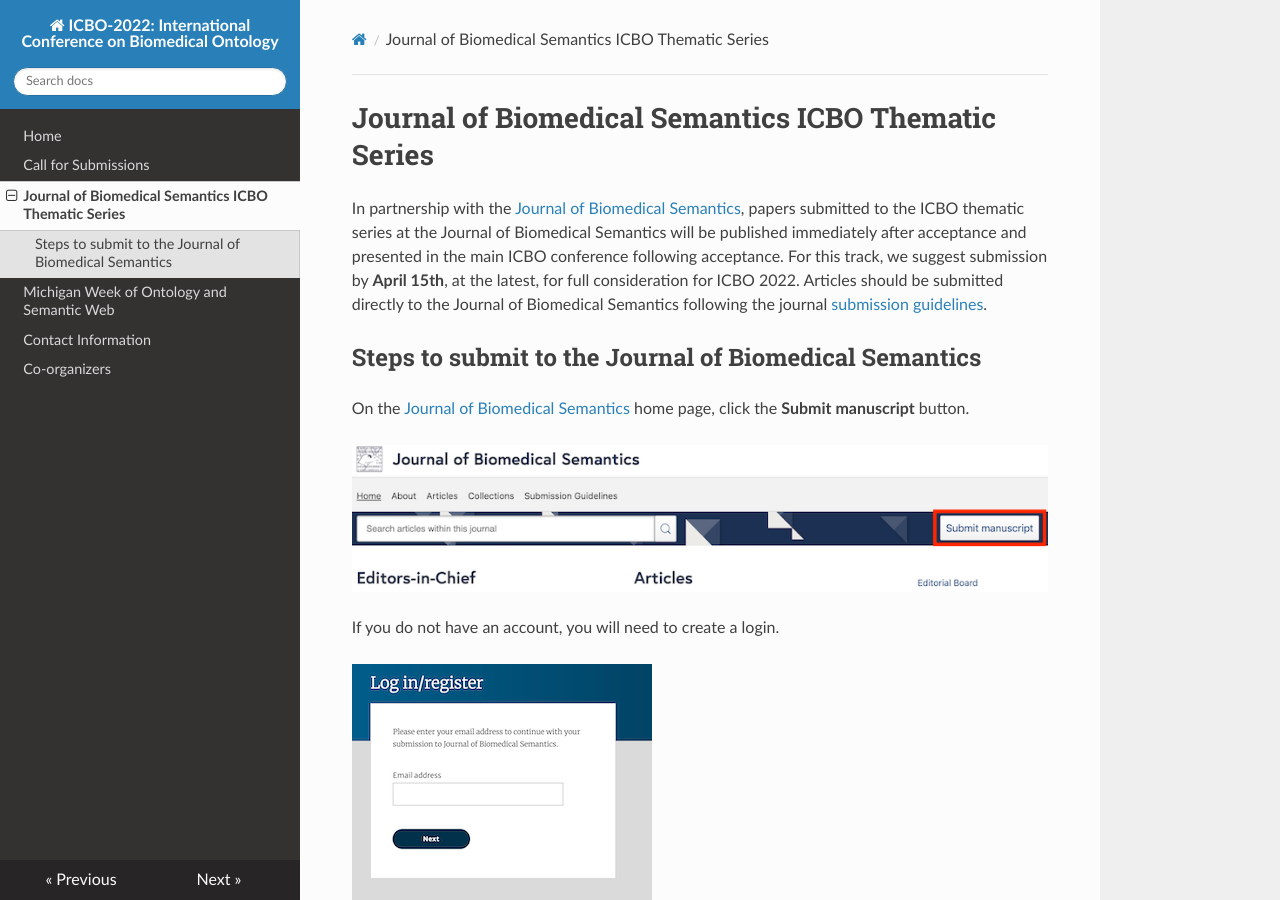
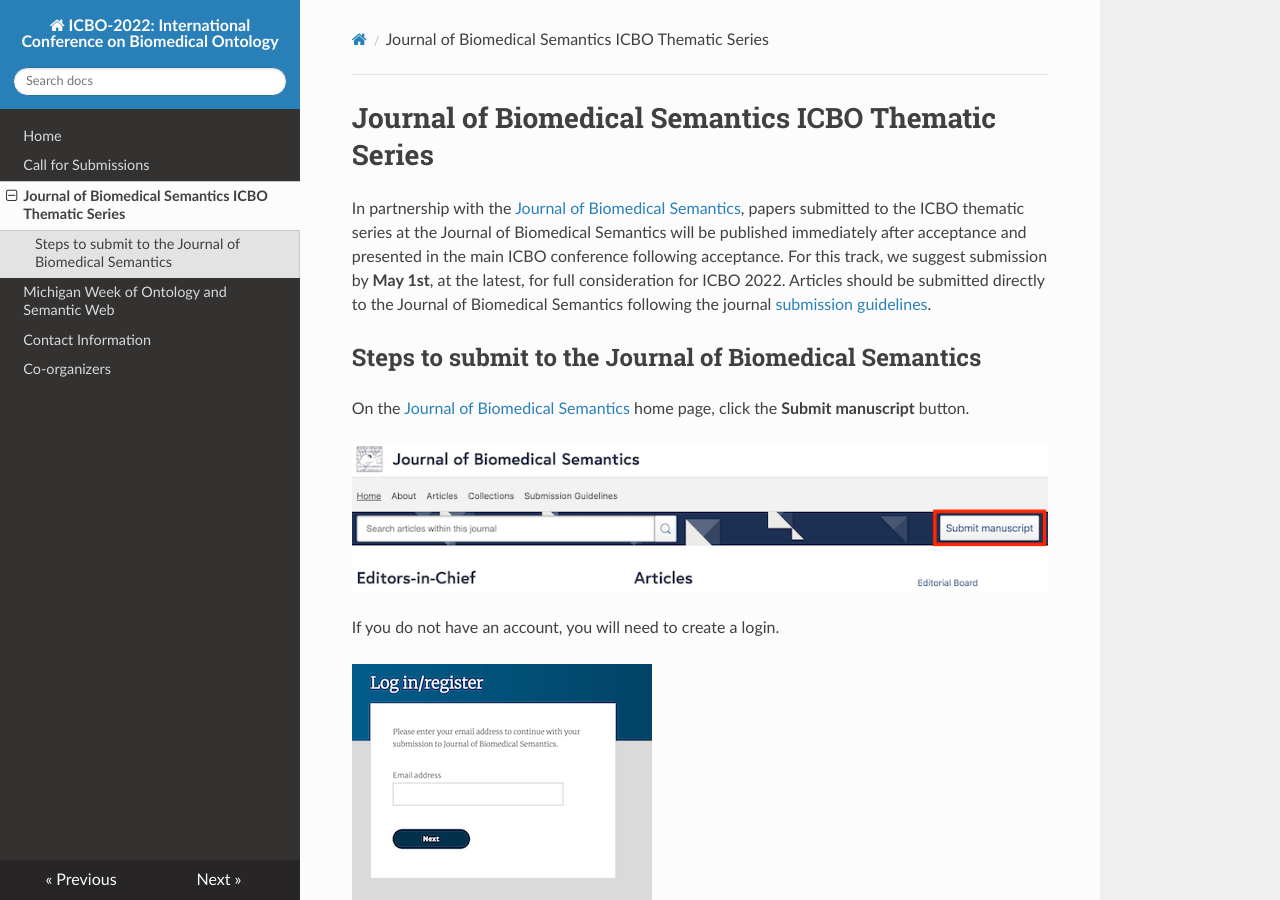
Before and after one commit to johnbeve/BFO-Organization, an MkDocs documentation site: the page built from docs/submit-jbms-icbo.md, in a window 1280 px wide and 900 px high. Built offline with MkDocs 1.6.1, drawn with Linux system fonts in a browser that asks for light colours; nearby versions of some CDN libraries.

Commit message:
Update submit-jbms-icbo.md
Update JBMS submit date to May 1st

```diff
--- a/docs/submit-jbms-icbo.md
+++ b/docs/submit-jbms-icbo.md
@@ -1,6 +1,6 @@
 # Journal of Biomedical Semantics ICBO Thematic Series
 
-In partnership with the [Journal of Biomedical Semantics](https://jbiomedsem.biomedcentral.com/), papers submitted to the ICBO thematic series at the Journal of Biomedical Semantics will be published immediately after acceptance and presented in the main ICBO conference following acceptance. For this track, we suggest submission by **April 15th**, at the latest, for full consideration for ICBO 2022. Articles should be submitted directly to the Journal of Biomedical Semantics following the journal [submission guidelines](https://jbiomedsem.biomedcentral.com/submission-guidelines).
+In partnership with the [Journal of Biomedical Semantics](https://jbiomedsem.biomedcentral.com/), papers submitted to the ICBO thematic series at the Journal of Biomedical Semantics will be published immediately after acceptance and presented in the main ICBO conference following acceptance. For this track, we suggest submission by **May 1st**, at the latest, for full consideration for ICBO 2022. Articles should be submitted directly to the Journal of Biomedical Semantics following the journal [submission guidelines](https://jbiomedsem.biomedcentral.com/submission-guidelines).
 
 ## Steps to submit to the Journal of Biomedical Semantics
 On the [Journal of Biomedical Semantics](https://jbiomedsem.biomedcentral.com/) home page, click the **Submit manuscript** button.
```
